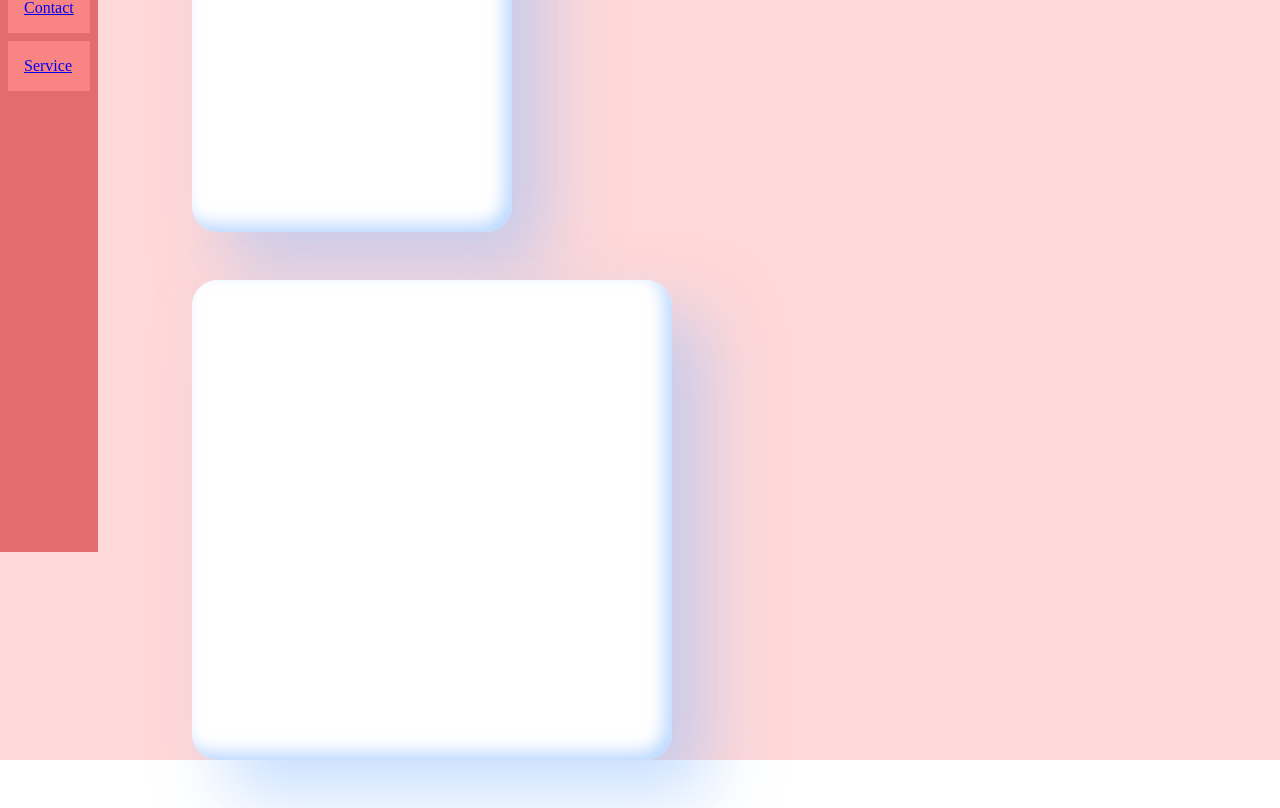
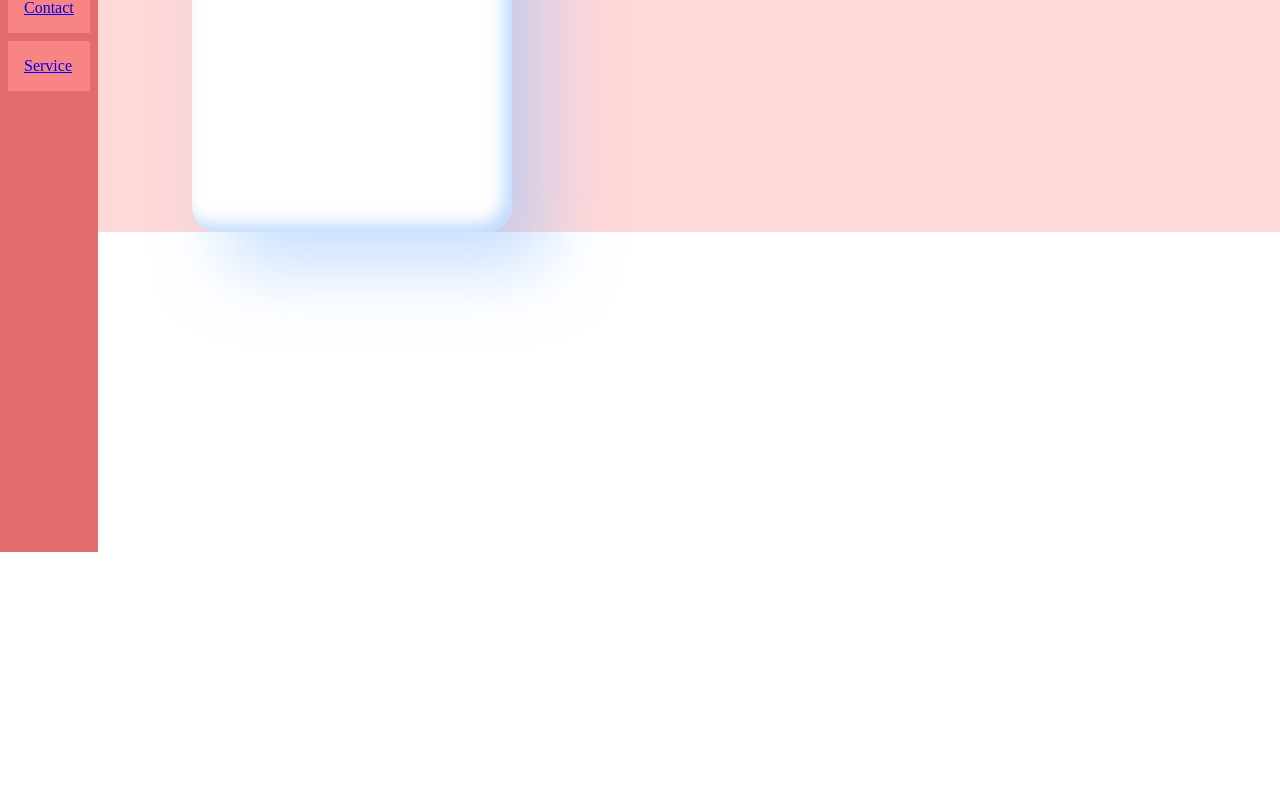
Before and after one commit to rinto11804/vite-project, a Vue app: page / in a window 1280 px wide. Shown: the part 248-1056 px from the top of the page. After the commit the page ends 800 px from the top, so only its background shows below. Built offline with nearby package versions, Linux system fonts and the light colour scheme.

Commit message:
one card

```diff
--- a/src/App.vue
+++ b/src/App.vue
@@ -11,7 +11,6 @@ export default {
 <template>
    <Sidebar />
    <Card></Card>
-   <Card card-width="30rem" card-height="20rem"></Card>
 </template>
 
 <style>
```
